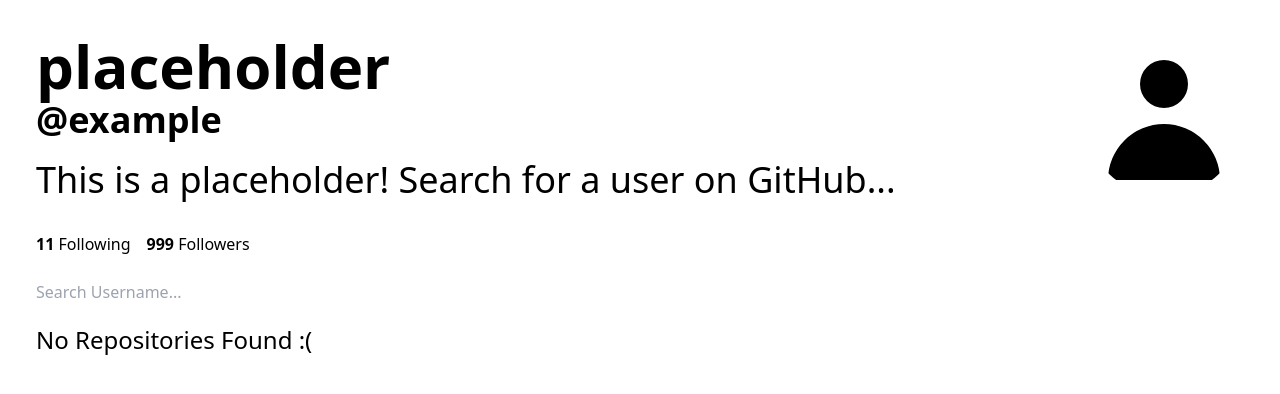
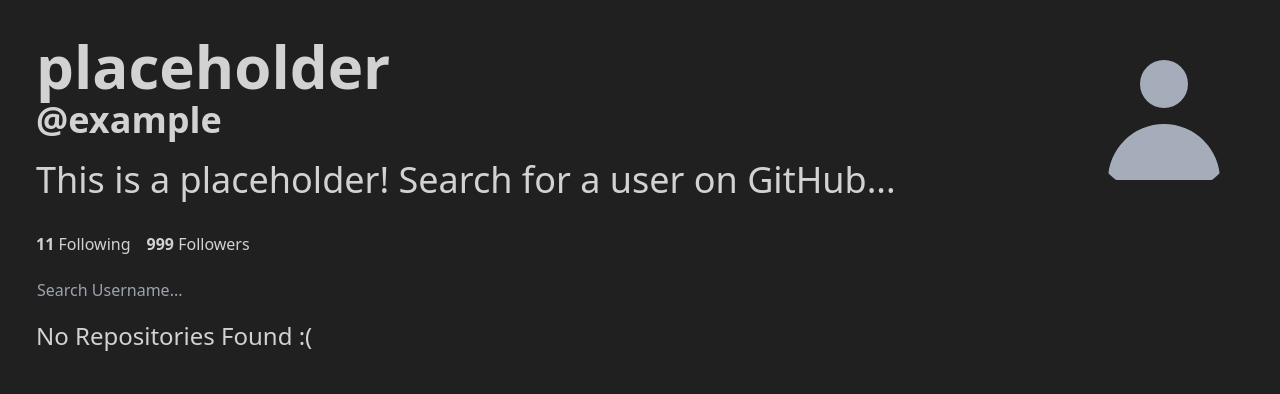
Before and after one commit to flynnjh/github-profiles-tailwind, a React (Create React App) app: page / in a window 1280 px wide. Shown: the top 394 px of the page. Built offline with nearby package versions, Linux system fonts and the light colour scheme.

Commit message:
implement dark mode

```diff
--- a/package.json
+++ b/package.json
@@ -7,6 +7,7 @@
     "@testing-library/react": "^13.3.0",
     "@testing-library/user-event": "^13.5.0",
     "axios": "^0.27.2",
+    "daisyui": "^2.18.1",
     "react": "^18.2.0",
     "react-dom": "^18.2.0",
     "react-scripts": "5.0.1",
--- a/src/App.jsx
+++ b/src/App.jsx
@@ -74,8 +74,8 @@
     <div className="App">
       <header>
         {user && !rateLimited ? <UserInfo user={user}/> : <h1 class="flex justify-center font-bold text-5xl p-9">RATE LIMITED</h1>}
-        <div class="py-4 px-9">
-          {user && !rateLimited ? <input id="search"
+        <div class="py-2 px-5">
+          {user && !rateLimited ? <input id="search" class="input w-full max-w-xs h-9"
             placeholder={"Search Username..."}
             value={searchTerm}
             onChange={(e) => setSearchTerm(e.target.value)}
--- a/tailwind.config.js
+++ b/tailwind.config.js
@@ -12,5 +12,8 @@
       '2xl': '1536px',
     }
   },
-  plugins: [],
+  plugins: [require("daisyui")],
+  daisyui: {
+    themes: ["business"]
+  },
 }
```
Also changed, not shown: src/avatar.svg, 1 other file (tests, documents, lock files or other folders).
